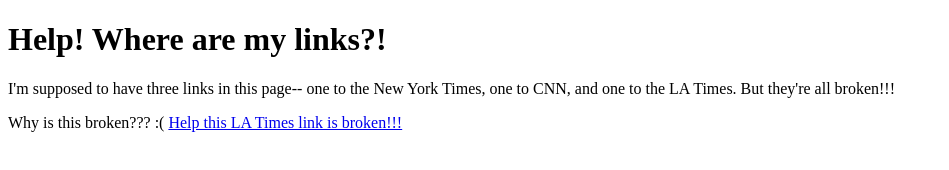
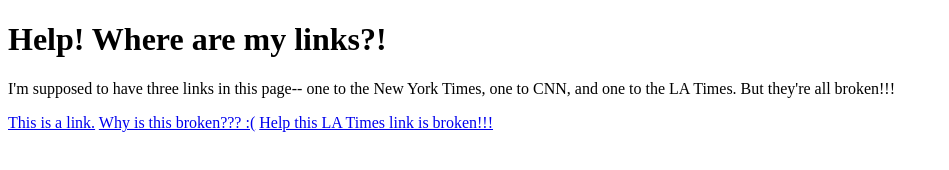
Before and after one commit to vasavipailla/debugging_project, a plain HTML site: page test-2/test-2.html in a window 1280 px wide. Shown: the whole page, without its empty margins (0-949 px from the left). Drawn offline with Linux system fonts and the light colour scheme.

Commit message:
bugs fixed

```diff
--- a/test-2/test-2.html
+++ b/test-2/test-2.html
@@ -8,8 +8,8 @@
 <body>
     <h1>Help! Where are my links?!</h1>
     <p>I'm supposed to have three links in this page-- one to the New York Times, one to CNN, and one to the LA Times. But they're all broken!!!</p>
-    <a href="https://www.nytimes.com"></a>
-    <a herf="http://www.cnn.com">Why is this broken??? :(</a>
+    <a href="https://www.nytimes.com">This is a link.</a>
+    <a href="http://www.cnn.com">Why is this broken??? :(</a>
     <a href="http://www.latimes.com/"> Help this LA Times link is broken!!!</a>
 </body>
 </html>
```
Also changed, not shown: test-1/test-1.html (+8 -1 lines), test-3/test-3.html (+1 -1 lines).
